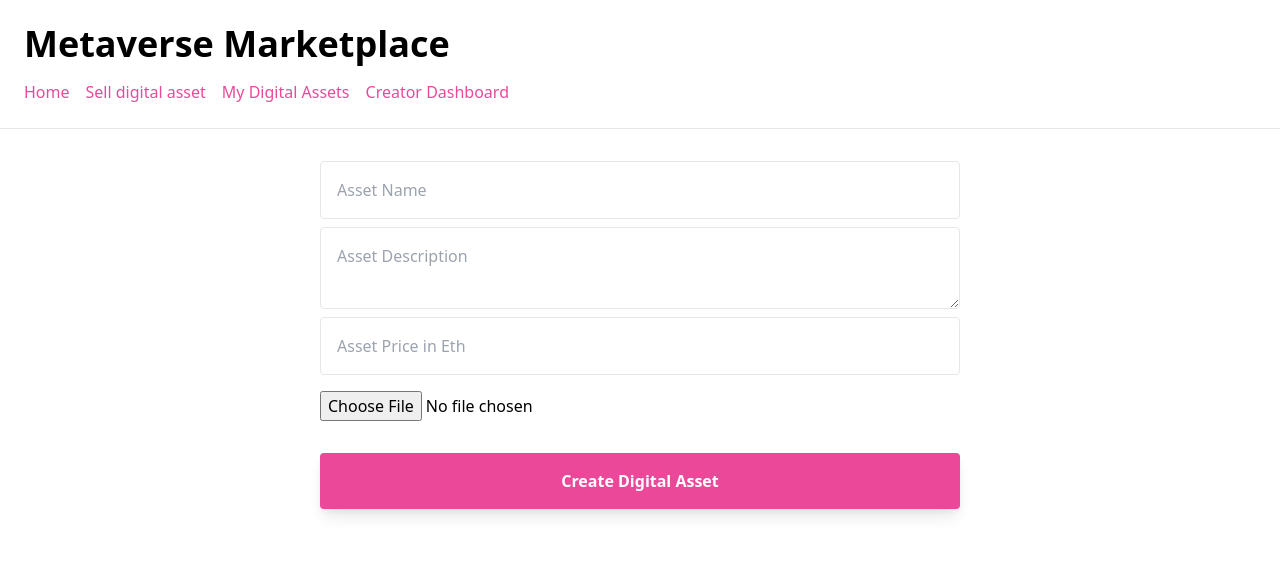
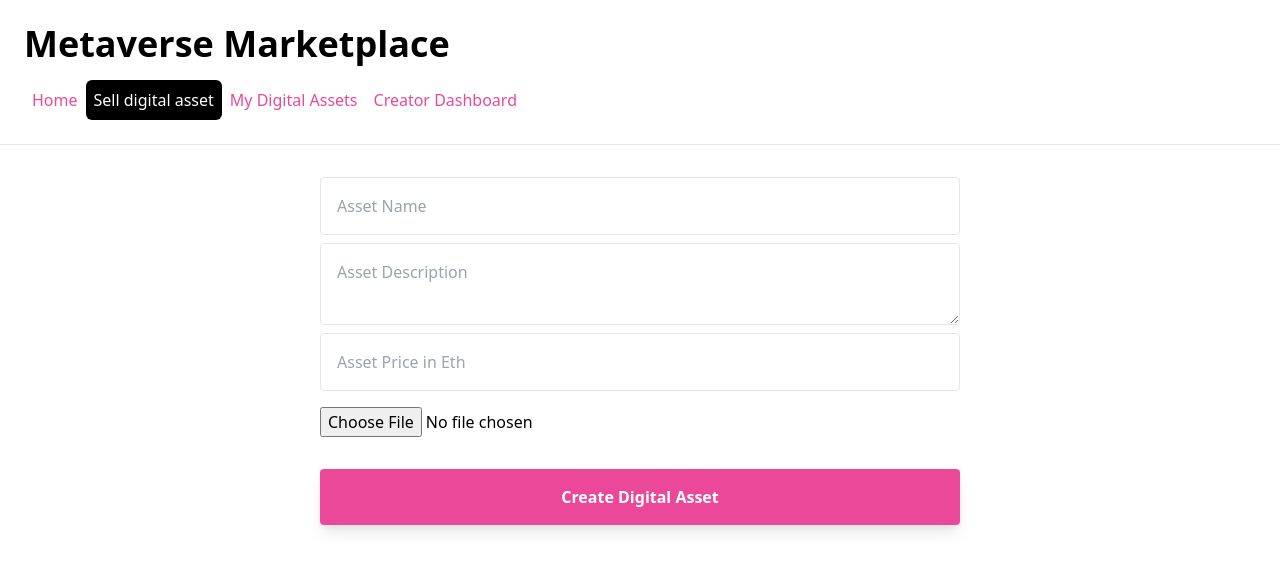
Before and after one commit to jason-full-stack/nft-marketplace, a Next.js app: page /create-item in a window 1280 px wide. Shown: the top 570 px of the page. Built offline with nearby package versions, Linux system fonts and the light colour scheme; what ipfs-http-client would draw is missing.

Commit message:
added isSelected to header item

```diff
--- a/components/Header/Header.js
+++ b/components/Header/Header.js
@@ -1,4 +1,5 @@
 import Link from "next/link";
+import { useRouter } from "next/router";
 
 import { HEADER_ROUTES } from "../../utils/constants";
 
@@ -12,14 +13,27 @@ const ROUTES_LABELS = {
 };
 
 const Header = () => {
+  const { route } = useRouter();
+
+  const parsedRoute = route.substring(1);
+
   return (
     <nav className="border-b p-6">
       <p className="text-4xl font-bold">Metaverse Marketplace</p>
       <div className="flex mt-4">
-        {Object.values(HEADER_ROUTES).map((route) => {
+        {Object.values(HEADER_ROUTES).map((headerRoute) => {
+          const isSelected = headerRoute === parsedRoute;
           return (
-            <Link href={`/${route}`} key={route}>
-              <a className="mr-4 text-pink-500">{ROUTES_LABELS[route]}</a>
+            <Link href={`/${headerRoute}`} key={headerRoute}>
+              <a
+                className={`p-2 ${
+                  isSelected
+                    ? "bg-black rounded-md text-white"
+                    : "text-pink-500"
+                }`}
+              >
+                {ROUTES_LABELS[headerRoute]}
+              </a>
             </Link>
           );
         })}
```
